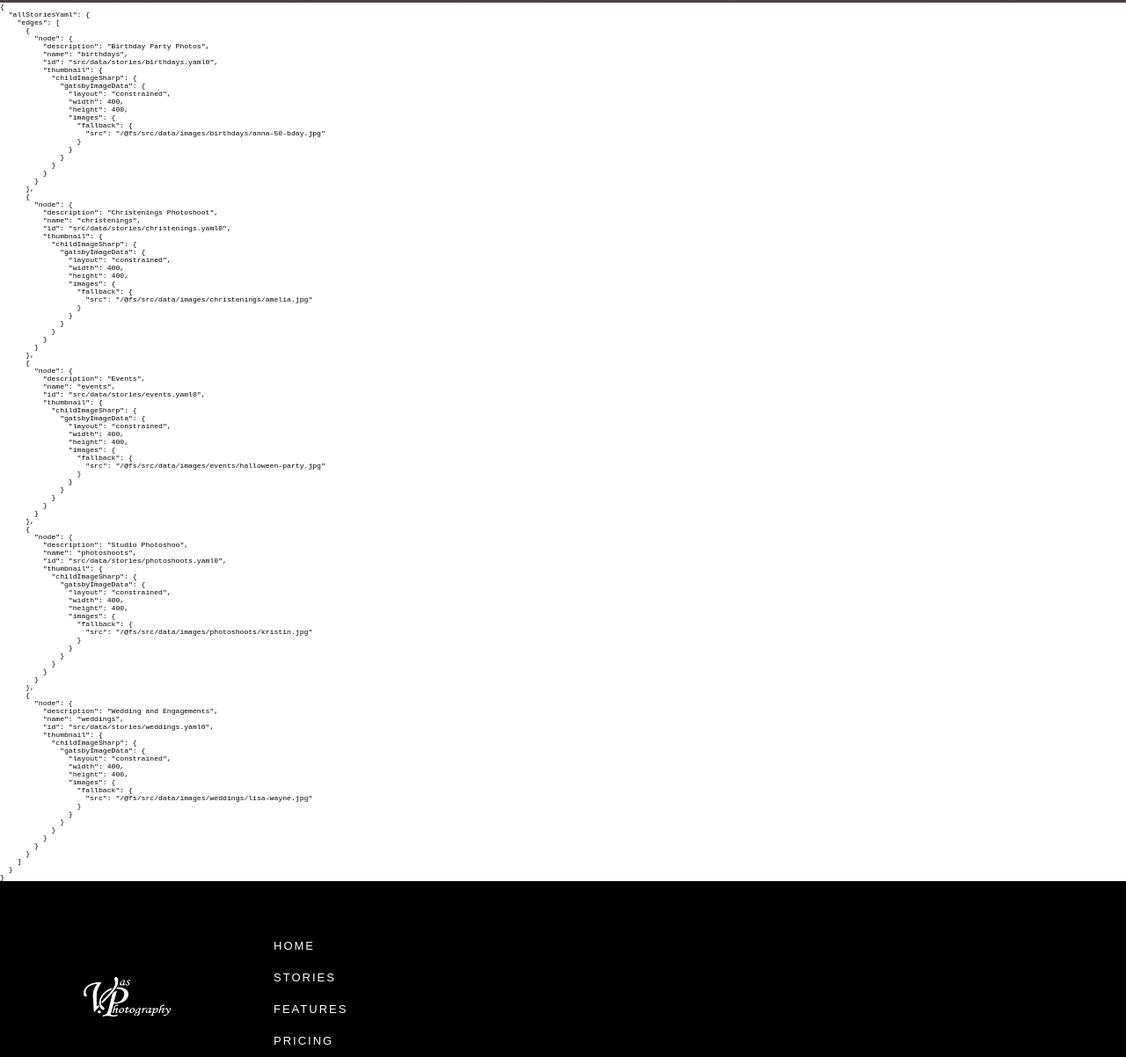
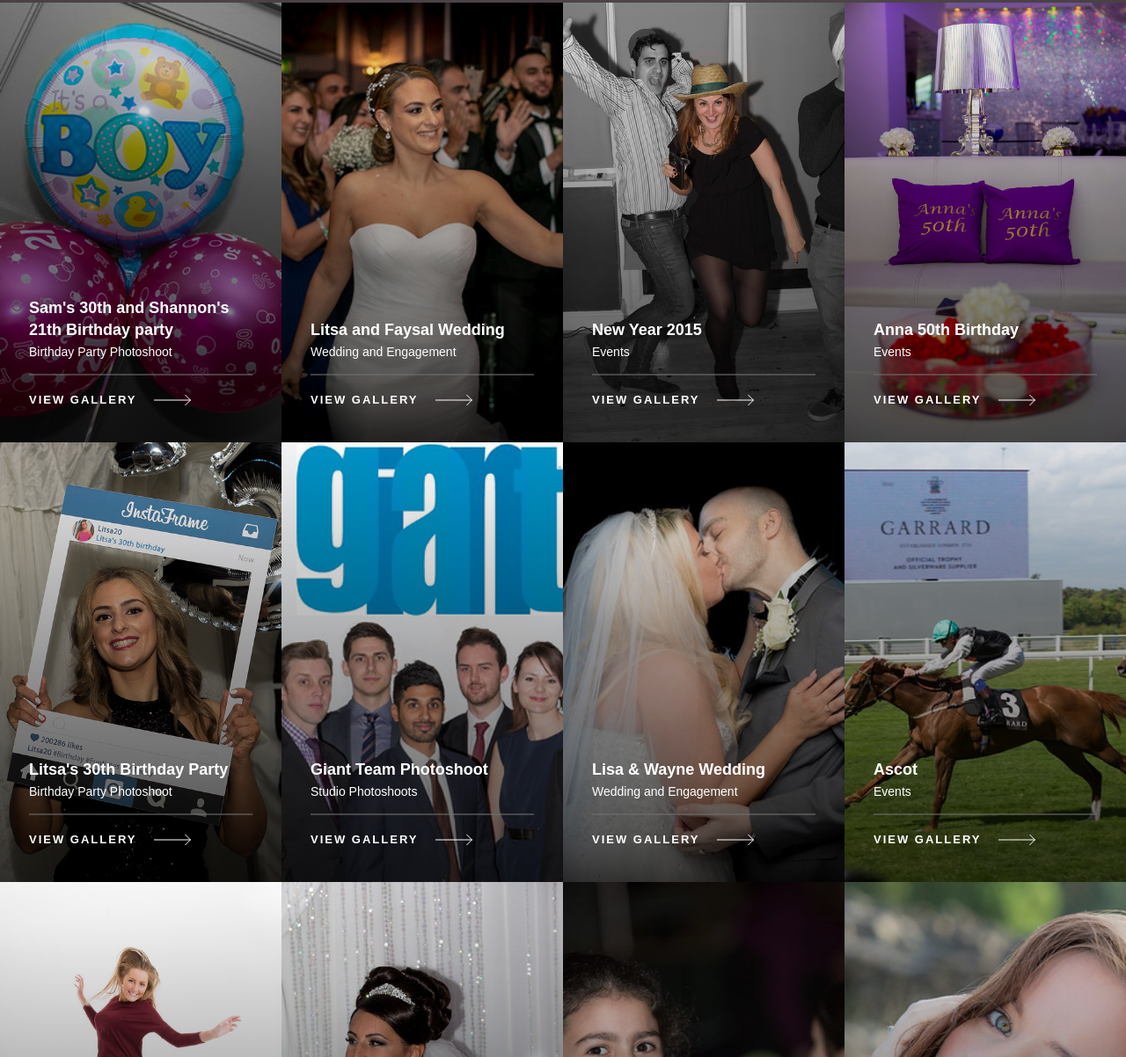
Before and after one commit to ayrbox/vas, a Gatsby site: page /stories in a window 1280 px wide. Shown: the part 718-1920 px from the top of the page at 88% size. Built offline with nearby package versions, Linux system fonts and the light colour scheme; Gatsby itself is replaced by a stand-in of ours.

Commit message:
Complete stories page.

```diff
--- a/package.json
+++ b/package.json
@@ -28,6 +28,7 @@
     "gatsby-source-filesystem": "^4.8.0",
     "gatsby-transformer-sharp": "^4.8.0",
     "gatsby-transformer-yaml": "^4.9.0",
+    "lodash": "^4.17.21",
     "react": "^17.0.1",
     "react-dom": "^17.0.1",
     "react-helmet": "^6.1.0",
--- a/src/components/shared/StoryCard.tsx
+++ b/src/components/shared/StoryCard.tsx
@@ -1,10 +1,11 @@
 import React, { ReactElement } from "react";
 import styled from "styled-components";
 import { Link } from "gatsby";
+import { GatsbyImage, IGatsbyImageData } from "gatsby-plugin-image";
 import ArrowWhiteIcon from "../../assets/shared/arrow-white.svg";
 
 interface StoryCardProps {
-  image: ReactElement;
+  image: IGatsbyImageData;
   title: string;
   author: string;
 }
@@ -14,12 +15,12 @@ export default function StoryCard({ image, title, author }: StoryCardProps) {
     <li>
       <Content to="/stories">
         <Filter className="filter_xaczxl3" />
-        {image}
+        <GatsbyImage image={image} alt={title} />
         <Title>{title}</Title>
-        <Author className="author">by {author}</Author>
+        <Author className="author">{author}</Author>
         <Divider />
         <CustomLink>
-          read story
+          view gallery
           <ArrowWhiteIcon />
         </CustomLink>
         <CustomBorder className="customBorder_xtabu23" />
--- /dev/null
+++ b/src/data/stories.yaml
@@ -0,0 +1,212 @@
+- name: Eva's 13th Birthday Party
+  category: Birthday Party Photoshoot
+  thumbnail: ./images/birthdays/eva-13bday.jpg
+- name: Eva & Lisa's Birthday Party
+  thumbnail: ./images/birthdays/eva-lisa-bday.jpg
+  category: Birthday Party Photoshoot
+- name: Eva & Lisa Birthday Party
+  thumbnail: ./images/birthdays/eva-lisa-birth-day.jpg
+  category: Birthday Party Photoshoot
+- name: Kristina 6th Birthday
+  date: 2015
+  thumbnail: ./images/birthdays/kristina-bday.jpg
+  category: Birthday Party Photoshoot
+- name: Kyri 30th Birthday
+  thumbnail: ./images/birthdays/kyri-30bday.jpg
+  category: Birthday Party Photoshoot
+- name: Litsa's 30th Birthday Party
+  thumbnail: ./images/birthdays/litsa-bday.jpg
+  category: Birthday Party Photoshoot
+- name: Matilda's 1st Birthday
+  thumbnail: ./images/birthdays/matilda-bday.jpg
+  category: Birthday Party Photoshoot
+- name: Prexmas
+  thumbnail: ./images/birthdays/prexmas.jpg
+  category: Birthday Party Photoshoot
+- name: Rob's 60th Surprise Party
+  thumbnail: ./images/birthdays/rob-60bday.jpg
+  category: Birthday Party Photoshoot
+- name: Sam's 30th and Shannon's 21th Birthday party
+  thumbnail: ./images/birthdays/sams-bday.jpg
+  category: Birthday Party Photoshoot
+- name: Sarah 40th
+  thumbnail: ./images/birthdays/sarah-40-bday.jpg
+  category: Birthday Party Photoshoot
+- name: Sophie & Chloe Birthday
+  date: 2015
+  thumbnail: ./images/birthdays/sophie-chole-bday.jpg
+  category: Birthday Party Photoshoot
+- name: Zack
+  thumbnail: ./images/birthdays/zack-bday.jpg
+  category: Birthday Party Photoshoot
+- name: Phoebe
+  thumbnail: ./images/christenings/phoebe.jpg
+  category: Christenings Photoshoot
+- name: Michael
+  thumbnail: ./images/christenings/michael.jpg
+  category: Christenings Photoshoot
+- name: Luke
+  thumbnail: ./images/christenings/luke.jpg
+  category: Christenings Photoshoot
+- name: Isabella
+  thumbnail: ./images/christenings/isabella.jpg
+  category: Christenings Photoshoot
+- name: George
+  thumbnail: ./images/christenings/george.jpg
+  category: Christenings Photoshoot
+- name: Coralia
+  thumbnail: ./images/christenings/coralia.jpg
+  category: Christenings Photoshoot
+- name: Bryony
+  thumbnail: ./images/christenings/bryony.jpg
+  category: Christenings Photoshoot
+- name: Amelia
+  thumbnail: ./images/christenings/amelia.jpg
+  category: Christenings Photoshoot
+- name: Alyna
+  thumbnail: ./images/christenings/alyna.jpg
+  category: Christenings Photoshoot
+- name: Tina
+  thumbnail: ./images/events/tina-graduation.jpg
+  category: Events
+- name: Step To Step 2019
+  thumbnail: ./images/events/step-2-step.jpg
+  category: Events
+- name: Sarah 40th
+  thumbnail: ./images/events/sarah-40.jpg
+  category: Events
+- name: New Year 2015
+  thumbnail: ./images/events/new-year-2015.jpg
+  category: Events
+- name: Monkey Puzzle Nursery Graduates
+  date: 2020
+  category: Events
+  thumbnail: ./images/events/monkey-puzzle-2020.jpg
+- name: Monkey Puzzle Nursery Graduates
+  date: 2021
+  thumbnail: ./images/events/monkey-puzzle-nursery-2021.jpg
+  category: Events
+- name: Kyri Leaving Do
+  thumbnail: ./images/events/kyri-leaving-do.jpg
+  category: Events
+- name: Halloween Fun
+  thumbnail: ./images/events/halloween-party.jpg
+  category: Events
+- name: Greek School Yioti
+  thumbnail: ./images/events/greek-school-yioti.jpg
+  category: Events
+- name: Giant Xmas Party
+  date: 2014
+  thumbnail: ./images/events/giant-xmas-2014.jpg
+  category: Events
+- name: Giant Xmas Party
+  date: 2015
+  thumbnail: ./images/events/giant-xmas-2015.jpg
+  category: Events
+- name: Giant Bowling Event
+  thumbnail: ./images/events/giant-bowling-event.jpg
+  category: Events
+- name: Gender Reveal
+  thumbnail: ./images/events/gender-reveal.jpg
+  category: Events
+- name: Cyprus Wine Festival
+  date: 2015
+  thumbnail: ./images/events/cyprus-wine-festival-2015.jpg
+  category: Events
+- name: Chilly Festival
+  thumbnail: ./images/events/chilly-festival.jpg
+  category: Events
+- name: Ascot
+  date: 2015
+  thumbnail: ./images/events/ascot-may-2015.jpg
+  category: Events
+- name: Anna 50th Birthday
+  thumbnail: ./images/events/anna-50-birthday.jpg
+  category: Events
+- name: Ada
+  thumbnail: ./images/photoshoots/ada-photoshoot.jpg
+  category: Studio Photoshoots
+- name: Adamn Photoshoot
+  thumbnail: ./images/photoshoots/adam-photoshop.jpg
+  category: Studio Photoshoots
+- name: Chloe Cake Smash
+  thumbnail: ./images/photoshoots/chloe-cake-smash.jpg
+  category: Studio Photoshoots
+- name: Cody Photoshoot
+  thumbnail: ./images/photoshoots/cody-photoshoot.jpg
+  category: Studio Photoshoots
+- name: Family Xmas 2019
+  thumbnail: ./images/photoshoots/family-xmas-2019.jpg
+  category: Studio Photoshoots
+- name: Giant Team Photoshoot
+  thumbnail: ./images/photoshoots/giant-team-photoshoot.jpg
+  category: Studio Photoshoots
+- name: Jake Cake Smash
+  thumbnail: ./images/photoshoots/jake-cake-smash.jpg
+  category: Studio Photoshoots
+- name: Kristian Cake Smash
+  thumbnail: ./images/photoshoots/kristian.jpg
+  category: Studio Photoshoots
+- name: Kristin
+  thumbnail: ./images/photoshoots/kristin.jpg
+  category: Studio Photoshoots
+- name: Maria Maternity
+  thumbnail: ./images/photoshoots/maria-maternity.jpg
+  category: Studio Photoshoots
+- name: Molly Photoshoot
+  thumbnail: ./images/photoshoots/molly-photoshoot.jpg
+  category: Studio Photoshoots
+- name: Mokey Puzzle Staff Photoshoot
+  thumbnail: ./images/photoshoots/monkey-puzzle-staff-photoshoot.jpg
+  category: Studio Photoshoots
+- name: Shannon Graduation
+  thumbnail: ./images/photoshoots/shannon-graduation.jpg
+  category: Studio Photoshoots
+- name: Steam Punk
+  thumbnail: ./images/photoshoots/steam-punk.jpg
+  category: Studio Photoshoots
+- name: Telsa
+  thumbnail: ./images/photoshoots/telsa.jpg
+  category: Studio Photoshoots
+- name: Xmas 2017
+  thumbnail: ./images/photoshoots/xmas-2017.jpg
+  category: Studio Photoshoots
+- name: Xmax 2018
+  thumbnail: ./images/photoshoots/xmas-2018.jpg
+  category: Studio Photoshoots
+- name: Zora
+  thumbnail: ./images/photoshoots/zora.jpg
+  category: Studio Photoshoots
+- name: Tina and Aaron Wedding
+  thumbnail: ./images/weddings/tina-aaron.jpg
+  category: Wedding and Engagement
+- name: Solo and Mary Wedding
+  thumbnail: ./images/weddings/solo-mary.jpg
+  category: Wedding and Engagement
+- name: Nick and Maria Wedding
+  date: 2015
+  thumbnail: ./images/weddings/nick-maria.jpg
+  category: Wedding and Engagement
+- name: Mike and Lark Wedding
+  thumbnail: ./images/weddings/mike-lark.jpg
+  category: Wedding and Engagement
+- name: Micheal & Eleni
+  thumbnail: ./images/weddings/micheal-eleni.jpg
+  category: Wedding and Engagement
+- name: Litsa and Faysal Wedding
+  thumbnail: ./images/weddings/lista-faysal.jpg
+  category: Wedding and Engagement
+- name: Lisa & Wayne Wedding
+  thumbnail: ./images/weddings/lisa-wayne.jpg
+  category: Wedding and Engagement
+- name: Johnny and Sophia
+  date: 2015
+  category: Wedding and Engagement
+  thumbnail: ./images/weddings/johnny-sophia.jpg
+- name: George and Elina Engagement
+  date: 2019
+  thumbnail: ./images/weddings/george-elina.jpg
+  category: Wedding and Engagement
+- name: Elena and Sotris Engagement
+  thumbnail: ./images/weddings/elena-sotris.jpg
+  category: Wedding and Engagement
--- a/src/data/stories/christenings.yaml
+++ /dev/null
@@ -1,22 +0,0 @@
-name: christenings
-description: Christenings Photoshoot
-thumbnail: ../images/christenings/amelia.jpg
-shoots:
-  - name: Phoebe
-    thumbnail: ../images/christenings/phoebe.jpg
-  - name: Michael
-    thumbnail: ../images/christenings/michael.jpg
-  - name: Luke
-    thumbnail: ../images/christenings/luke.jpg
-  - name: Isabella
-    thumbnail: ../images/christenings/isabella.jpg
-  - name: George
-    thumbnail: ../images/christenings/george.jpg
-  - name: Coralia
-    thumbnail: ../images/christenings/coralia.jpg
-  - name: Bryony
-    thumbnail: ../images/christenings/bryony.jpg
-  - name: Amelia
-    thumbnail: ../images/christenings/amelia.jpg
-  - name: Alyna
-    thumbnail: ../images/christenings/alyna.jpg
--- a/src/data/stories/weddings.yaml
+++ /dev/null
@@ -1,27 +0,0 @@
-name: weddings
-description: Wedding and Engagements
-thumbnail: ../images/weddings/lisa-wayne.jpg
-shoots:
-  - name: Tina and Aaron Wedding
-    thumbnail: ../images/weddings/tina-aaron.jpg
-  - name: Solo and Mary Wedding
-    thumbnail: ../images/weddings/solo-mary.jpg
-  - name: Nick and Maria Wedding
-    year: 2015
-    thumbnail: ../images/weddings/nic-maria.jpg
-  - name: Mike and Lark Wedding
-    thumbnail: ../images/weddings/mike-lark.jpg
-  - name: Micheal & Eleni
-    thumbnail: ../images/weddings/micheal-eleni.jpg
-  - name: Litsa and Faysal Wedding
-    thumbnail: ../images/weddings/lista-faysal.jpg
-  - name: Lisa & Wayne Wedding
-    thumbnail: ../images/weddings/lisa-wayne.jpg
-  - name: Johnny and Sophia
-    year: 2015
-    thumbnail: ../images/weddings/johnny-sophia.jpg
-  - name: George and Elina Engagement
-    year: 2019
-    thumbnail: ../images/weddings/george-elina.jpg
-  - name: Elena and Sotris Engagement
-    thumbnail: ../images/weddings/elena-sotris.jpg
--- a/src/pages/stories.tsx
+++ b/src/pages/stories.tsx
@@ -1,16 +1,48 @@
 import React from "react";
+import styled from "styled-components";
 import { graphql } from "gatsby";
 import Hero from "../components/stories/Hero";
+import StoryCard from "../components/shared/StoryCard";
+import { IGatsbyImageData } from "gatsby-plugin-image";
+import shuffle from "lodash/shuffle";
 
-const Stories = ({ data }) => {
+export type Story = {
+  id: string;
+  name: string;
+  category: string;
+  date: string;
+  thumbnail: {
+    id: string;
+    childImageSharp: {
+      image: IGatsbyImageData;
+    };
+  };
+};
+
+export interface StoriesProps {
+  data: {
+    allStoriesYaml: {
+      edges: Array<{ node: Story }>;
+    };
+  };
+}
+
+const Stories = ({ data }: StoriesProps) => {
+  const shuffledStories = shuffle(data.allStoriesYaml.edges);
+
   return (
     <main>
       <Hero />
-      <div>
-        <pre style={{ backgroundColor: "white" }}>
-          {JSON.stringify(data, null, 2)}
-        </pre>
-      </div>
+      <StoriesList>
+        {shuffledStories.map(({ node }) => (
+          <StoryCard
+            key={node.id}
+            title={node.name}
+            image={node?.thumbnail?.childImageSharp?.image}
+            author={node.category}
+          />
+        ))}
+      </StoriesList>
     </main>
   );
 };
@@ -20,12 +52,18 @@ export const query = graphql`
     allStoriesYaml {
       edges {
         node {
-          description
           name
           id
+          category
+          date
           thumbnail {
+            id
             childImageSharp {
-              gatsbyImageData(width: 400, height: 400)
+              image: gatsbyImageData(
+                width: 500
+                height: 500
+                placeholder: TRACED_SVG
+              )
             }
           }
         }
@@ -35,3 +73,16 @@ export const query = graphql`
 `;
 
 export default Stories;
+
+const StoriesList = styled.ul`
+  list-style: none;
+  display: grid;
+
+  @media (min-width: 768px) {
+    grid-template-columns: repeat(2, 1fr);
+  }
+
+  @media (min-width: 1024px) {
+    grid-template-columns: repeat(4, 1fr);
+  }
+`;
```
Also changed, not shown: src/data/stories/birthdays.yaml (deleted, +0 -32 lines), src/data/stories/events.yaml (deleted, +0 -44 lines), src/data/stories/photoshoots.yaml (deleted, +0 -40 lines), 1 other file.
